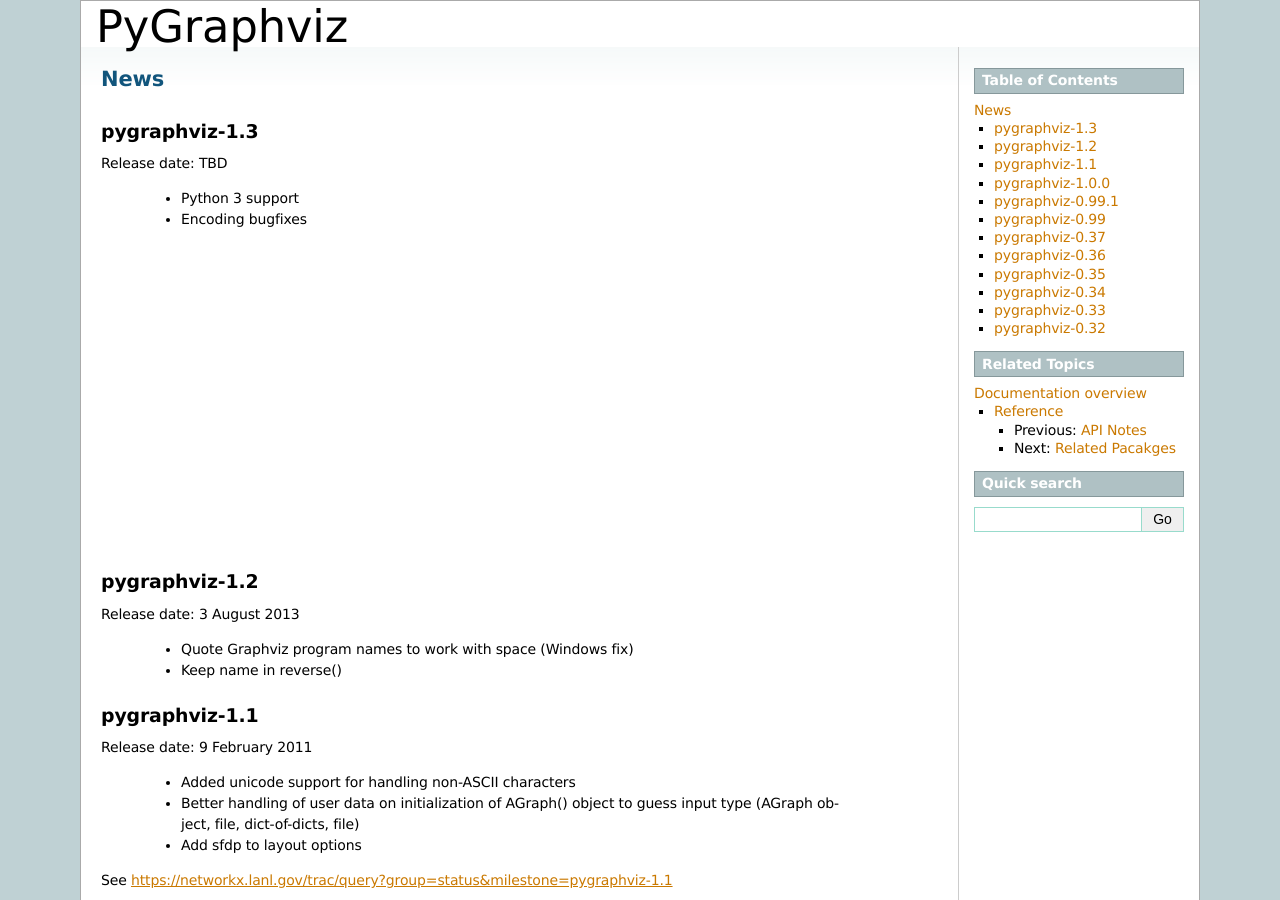
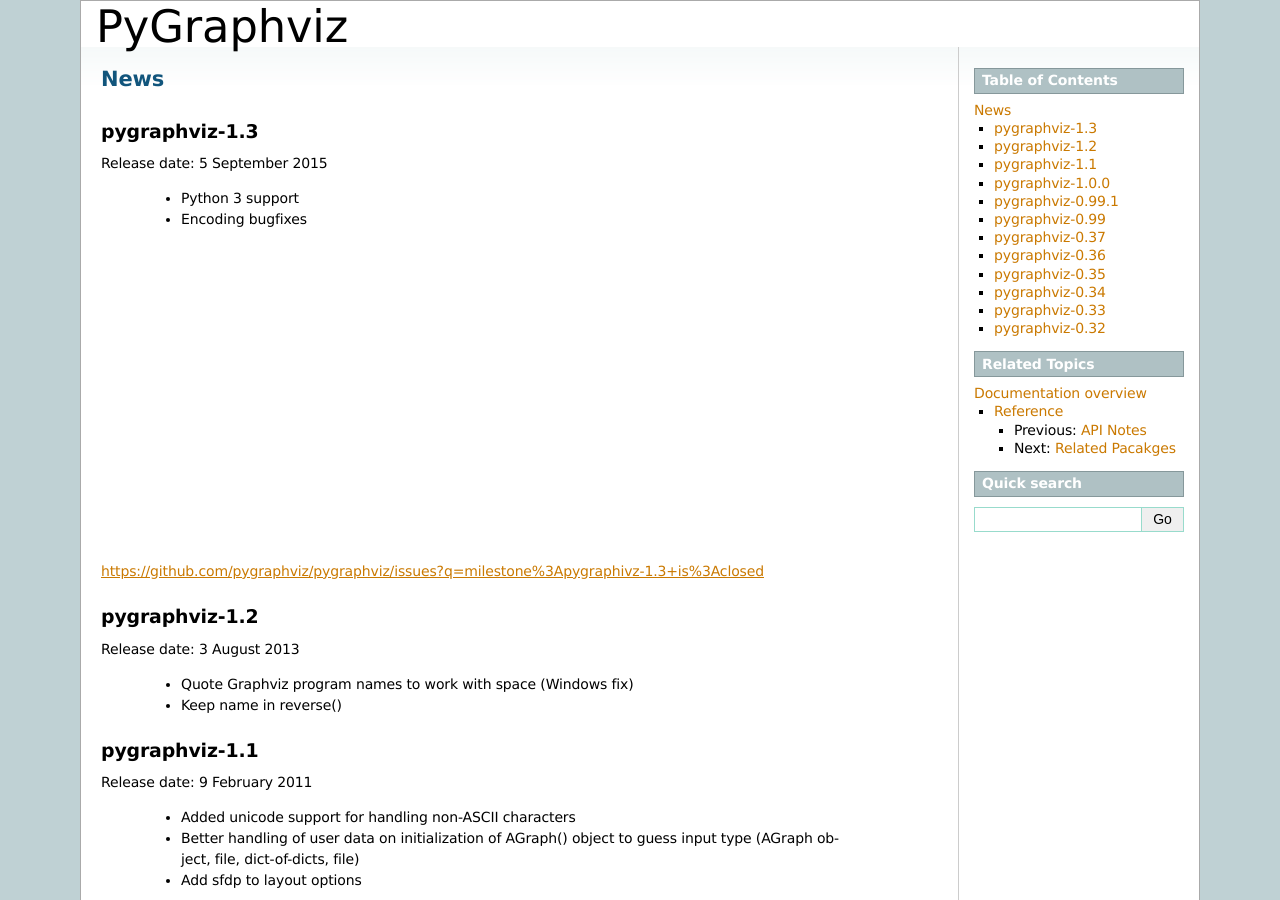
Before and after one commit to pygraphviz/pygraphviz, a Sphinx documentation site: the page built from doc/source/reference/news.rst, in a window 1280 px wide and 900 px high. Built offline with Sphinx 7.4.7, drawn with Linux system fonts in a browser that asks for light colours; formulas are drawn with MathJax 3; the version number could not be read and is left out.

Commit message:
Update news

```diff
--- a/doc/source/reference/news.rst
+++ b/doc/source/reference/news.rst
@@ -4,10 +4,12 @@ News
 ====
 pygraphviz-1.3
 --------------
-Release date: TBD
+Release date: 5 September 2015
 
  - Python 3 support
  - Encoding bugfixes
+
+https://github.com/pygraphviz/pygraphviz/issues?q=milestone%3Apygraphivz-1.3+is%3Aclosed
 
 
 pygraphviz-1.2
```
